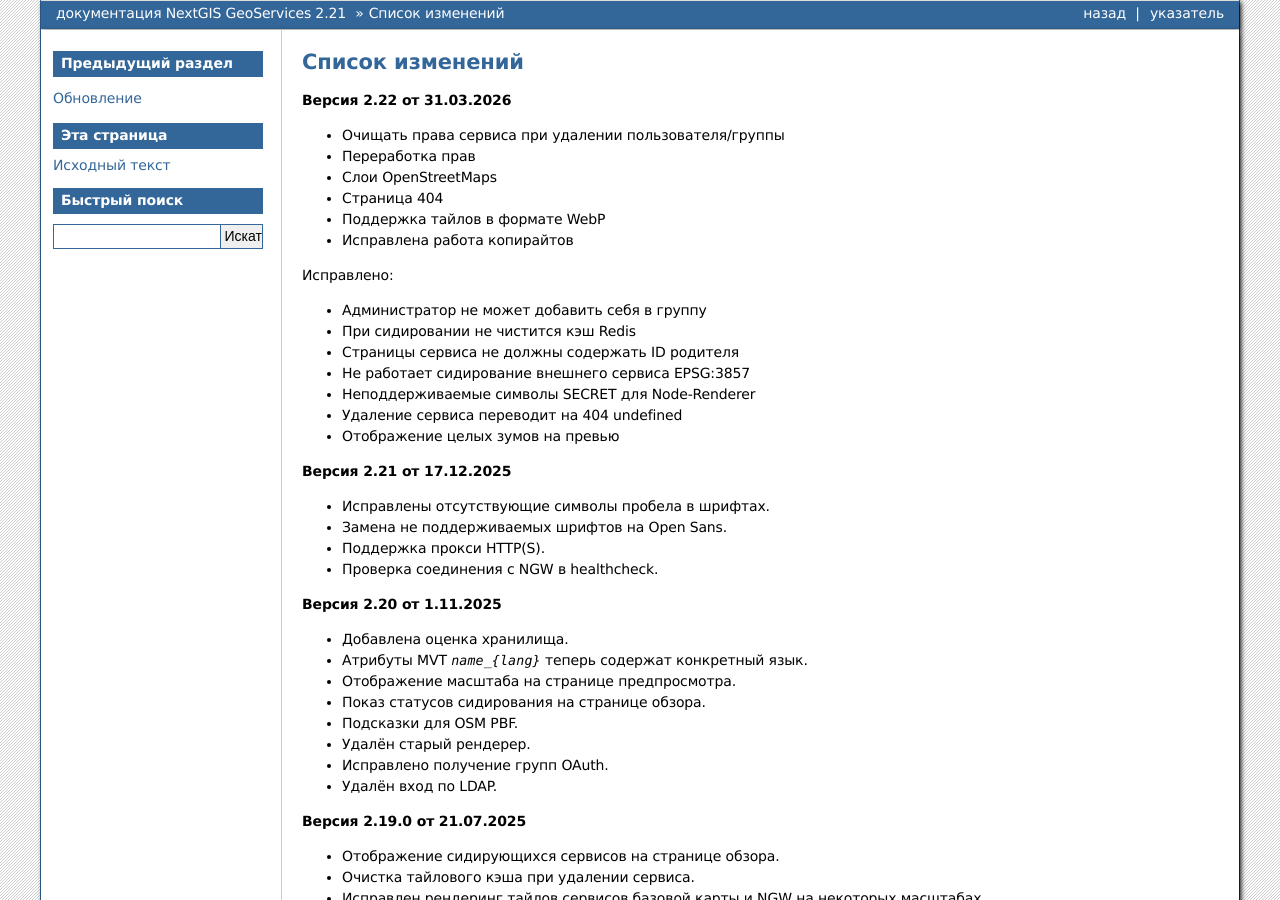
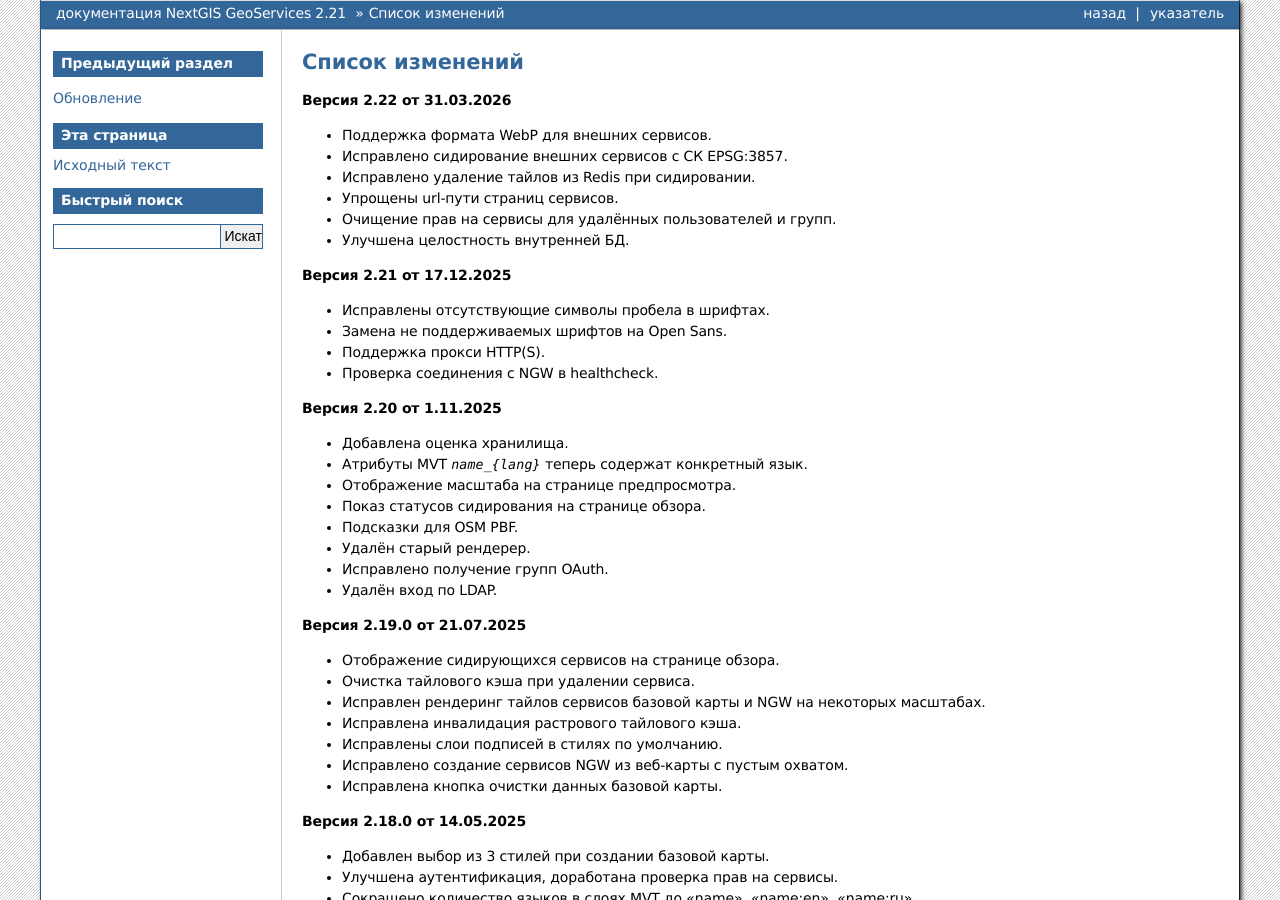
Before and after one commit to nextgis/docs_geoserv_prem, a Sphinx documentation site: the page built from source/changelog.rst, in a window 1280 px wide and 900 px high. Built offline with Sphinx 7.4.7, drawn with Linux system fonts in a browser that asks for light colours; formulas are drawn with MathJax 3.

Commit message:
update release info changelog.rst

```diff
--- a/source/changelog.rst
+++ b/source/changelog.rst
@@ -3,22 +3,12 @@
 
 **Версия 2.22 от 31.03.2026**
 
-* Очищать права сервиса при удалении пользователя/группы
-* Переработка прав
-* Слои OpenStreetMaps
-* Страница 404
-* Поддержка тайлов в формате WebP
-* Исправлена работа копирайтов
-
-Исправлено:
-
-* Администратор не может добавить себя в группу
-* При сидировании не чистится кэш Redis
-* Страницы сервиса не должны содержать ID родителя
-* Не работает сидирование внешнего сервиса EPSG:3857
-* Неподдерживаемые символы SECRET для Node-Renderer
-* Удаление сервиса переводит на 404 undefined
-* Отображение целых зумов на превью
+- Поддержка формата WebP для внешних сервисов.
+- Исправлено сидирование внешних сервисов с СК EPSG:3857.
+- Исправлено удаление тайлов из Redis при сидировании.
+- Упрощены url-пути страниц сервисов.
+- Очищение прав на сервисы для удалённых пользователей и групп.
+- Улучшена целостность внутренней БД.
 
 **Версия 2.21 от 17.12.2025**
 
```
